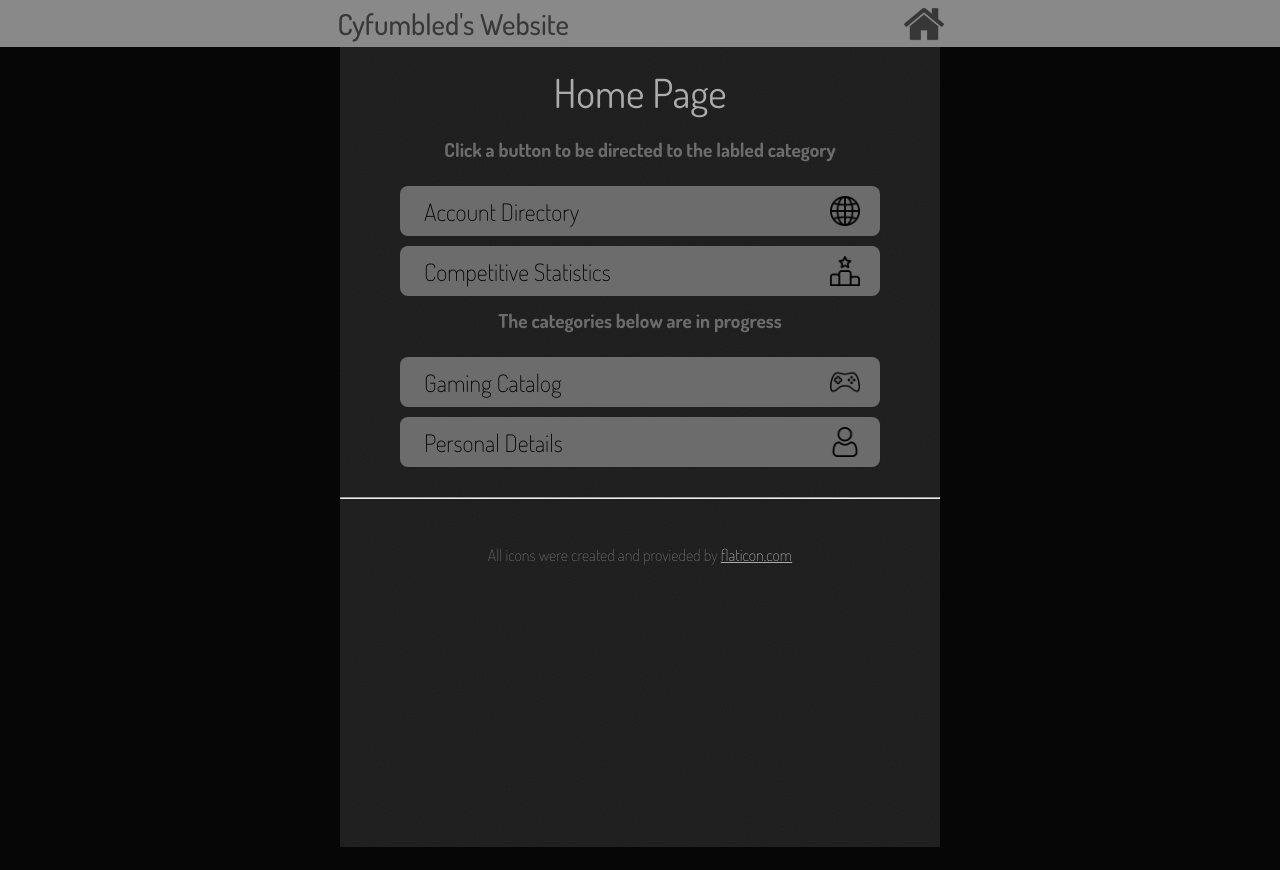
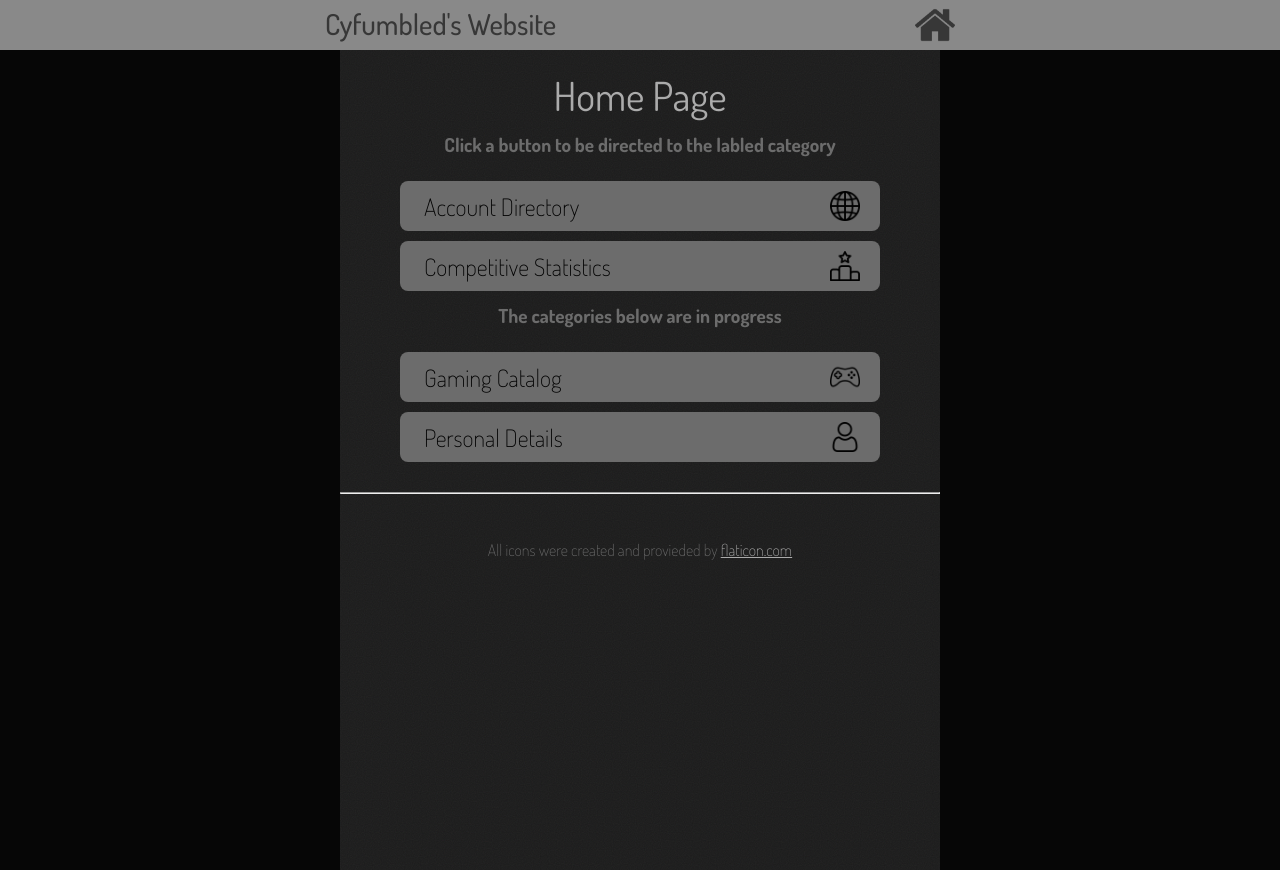
Before and after one commit to cyFumbled/Personal-Site, a plain HTML site: page index.html in a window 1280 px wide. Before the commit the page ends 847 px from the top, so only its background shows below. Drawn offline with Linux system fonts and the light colour scheme.

Commit message:
Improved the header element's centering

```diff
--- a/styles/style.css
+++ b/styles/style.css
@@ -47,10 +47,11 @@
 
 #mainContent {
   width: 600px;
+  min-width: 600px;
   height: 100vh;
-  min-height: 500px;
+  min-height: 600px;
   margin: 0 auto;
-  padding: 0;
+  padding-top: 20px;
   background-color: rgb(28, 28, 28);
   background-image: url("../images/noise.png");
   background-size: 512px;
@@ -62,8 +63,8 @@
   font-size: 250%;
   font-weight: 400;
   text-align: center;
-  margin: 0 0 20px 0 ;
-  padding: 20px 0 0 0;
+  margin: 0 ;
+  padding: 0;
   color: #ababab;
 }
 
@@ -112,10 +113,16 @@
 }
 
 #headerBar {
+  position: relative;
+  padding: 0;
   color: #373737;
   margin: 0;
   display: flex;
   flex-wrap: wrap;
+  width: 650px;
+  margin: auto;
+  height: 50px;
+  min-width: 600px;
 }
 
 #headerIcon {
@@ -123,6 +130,11 @@
   height: 40px;
   margin: auto;
   transition: transform 0.1s;
+
+  position: absolute;
+  right: 10px;
+  top: 5px;
+
 }
 
 #headerIcon:hover {
@@ -131,10 +143,15 @@
 }
 
 #headerTitle {
+
+  position: absolute;
+  left: 10px;
+  top: 5px;
+
   font-size: 180%;
-  padding: 5px 0;
+  padding: 0;
   font-weight: 500;
-  margin: 0 0 0 24%;
+  margin: 0;
 }
 
 #homePageFooter {
@@ -158,7 +175,9 @@ html {
 
 body {
   width: 100%;
+  min-width: 600px;
   height: 100%;
+  min-height: 600px;
   margin: 0;
 }
 
@@ -169,12 +188,9 @@ img {
 }
 
 header {
-  overflow: hidden;
   background-color: #898989;
-  padding: 0;
-  margin: 0;
-  height: 2%;
-  text-align: center;
+  height: 50px;
+  min-width: 600px;
 }
 
 hr {
```
